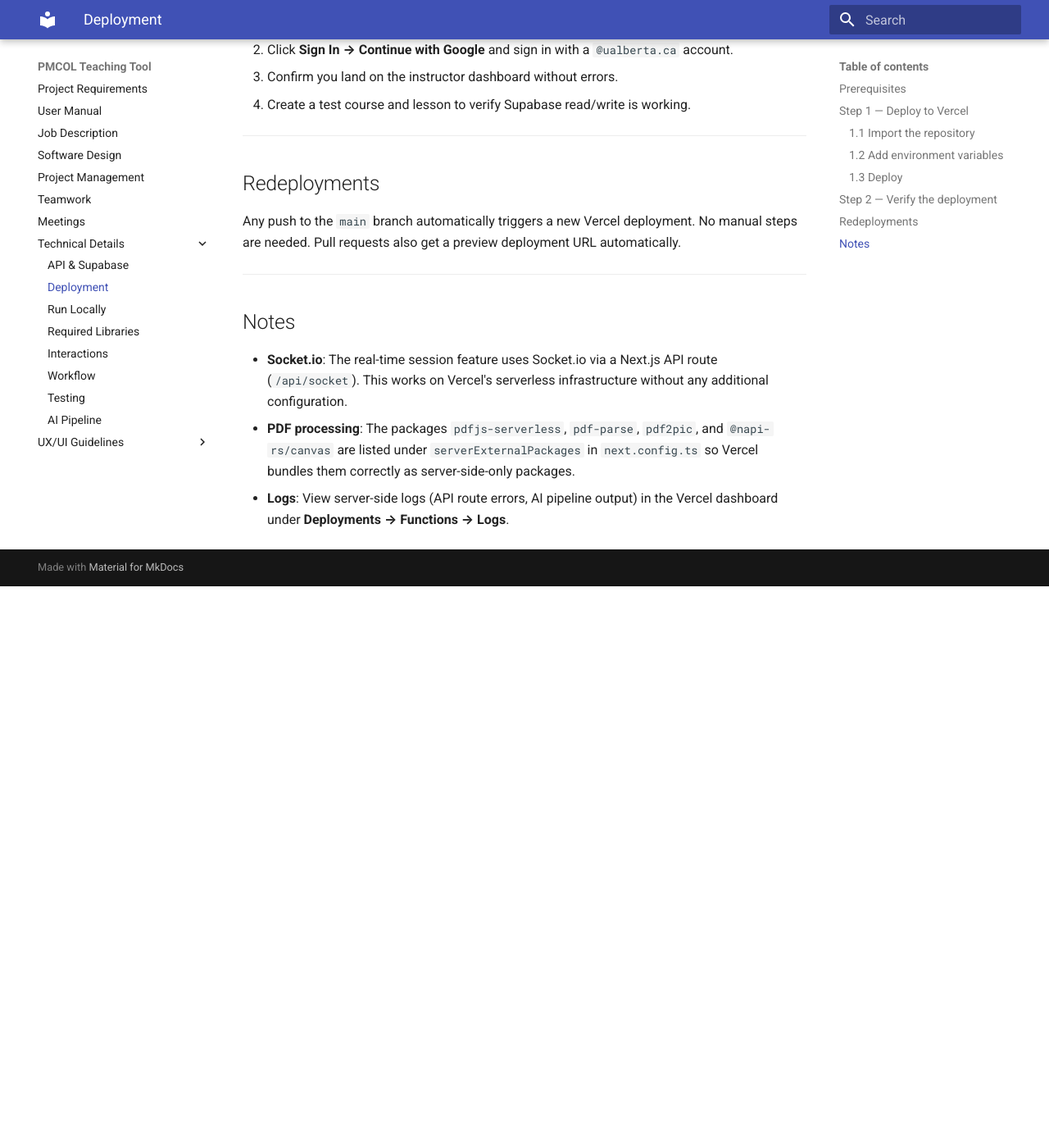
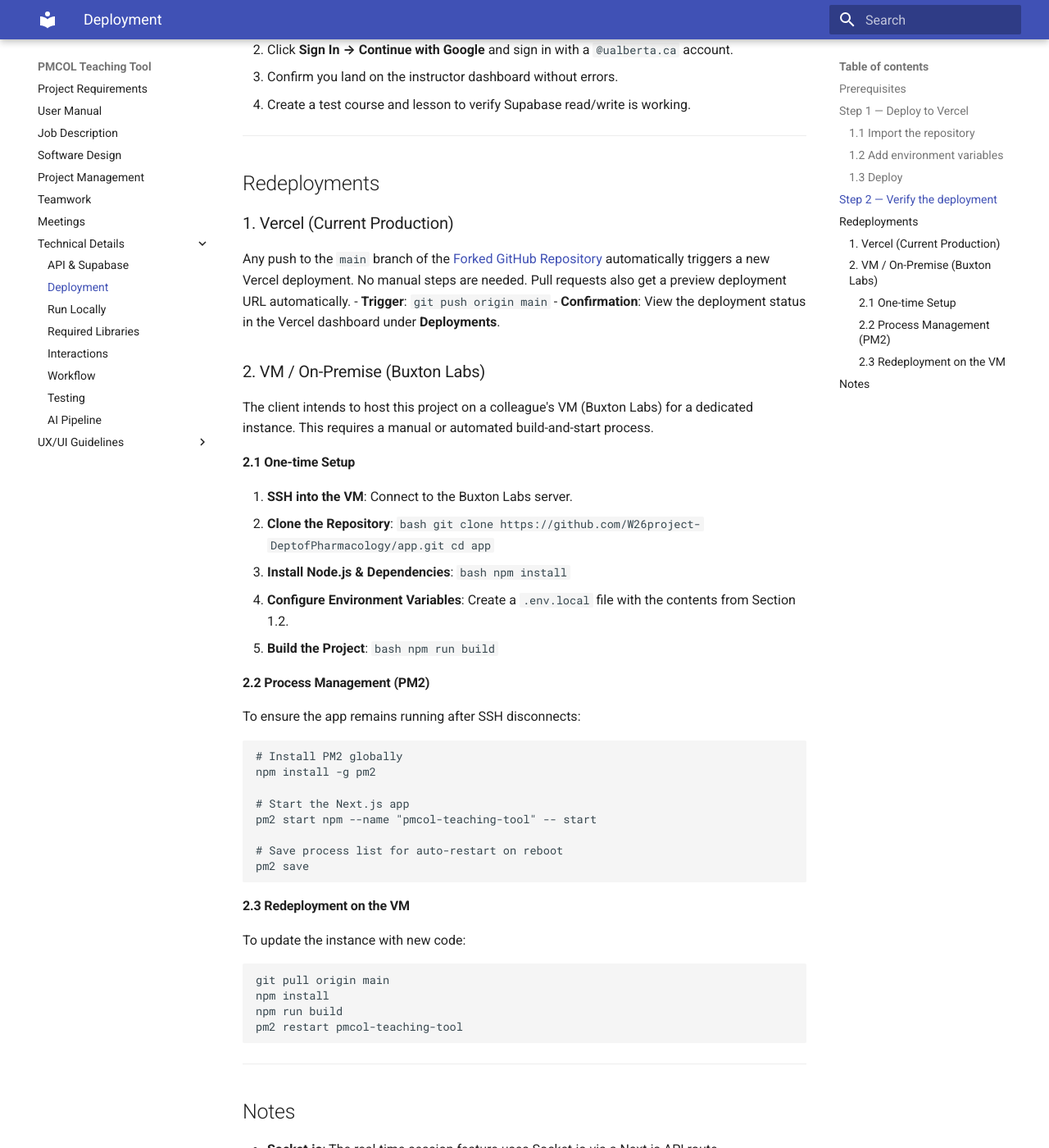
Before and after one commit to siddhantgoel7/Prompt-Ed, an MkDocs documentation site: the page built from docs/deployment.md, in a window 1280 px wide and 1400 px high, scrolled down 1588 px. Shown: the whole window at 82% size. Built offline with MkDocs 1.6.1 and Material for MkDocs 9.7.7, drawn with Linux system fonts in a browser that asks for light colours; before the commit the page ends 2303 px from its top, so only the background shows below that.

Commit message:
docs: add instructions for manual VM deployment

````diff
--- a/docs/deployment.md
+++ b/docs/deployment.md
@@ -56,7 +56,53 @@
 
 ## Redeployments
 
-Any push to the `main` branch automatically triggers a new Vercel deployment. No manual steps are needed. Pull requests also get a preview deployment URL automatically.
+### 1. Vercel (Current Production)
+Any push to the `main` branch of the [Forked GitHub Repository](https://github.com/W26project-DeptofPharmacology/app) automatically triggers a new Vercel deployment. No manual steps are needed. Pull requests also get a preview deployment URL automatically.
+- **Trigger**: `git push origin main`
+- **Confirmation**: View the deployment status in the Vercel dashboard under **Deployments**.
+
+### 2. VM / On-Premise (Buxton Labs)
+The client intends to host this project on a colleague's VM (Buxton Labs) for a dedicated instance. This requires a manual or automated build-and-start process.
+
+#### 2.1 One-time Setup
+1.  **SSH into the VM**: Connect to the Buxton Labs server.
+2.  **Clone the Repository**:
+    ```bash
+    git clone https://github.com/W26project-DeptofPharmacology/app.git
+    cd app
+    ```
+3.  **Install Node.js & Dependencies**:
+    ```bash
+    npm install
+    ```
+4.  **Configure Environment Variables**:
+    Create a `.env.local` file with the contents from Section 1.2.
+5.  **Build the Project**:
+    ```bash
+    npm run build
+    ```
+
+#### 2.2 Process Management (PM2)
+To ensure the app remains running after SSH disconnects:
+```bash
+# Install PM2 globally
+npm install -g pm2
+
+# Start the Next.js app
+pm2 start npm --name "pmcol-teaching-tool" -- start
+
+# Save process list for auto-restart on reboot
+pm2 save
+```
+
+#### 2.3 Redeployment on the VM
+To update the instance with new code:
+```bash
+git pull origin main
+npm install
+npm run build
+pm2 restart pmcol-teaching-tool
+```
 
 ---
 
````
